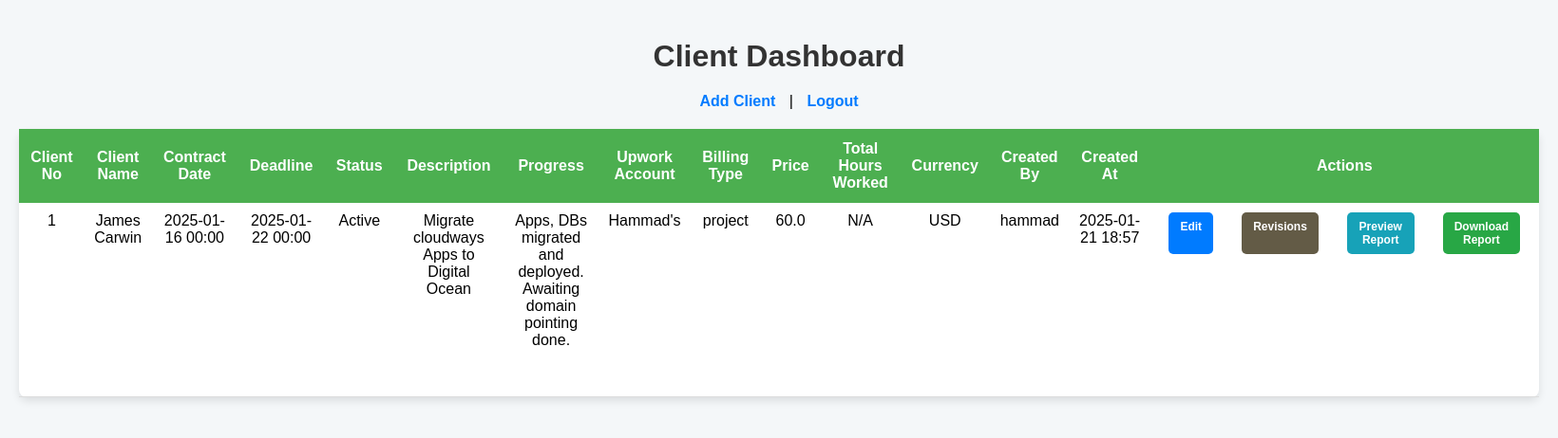
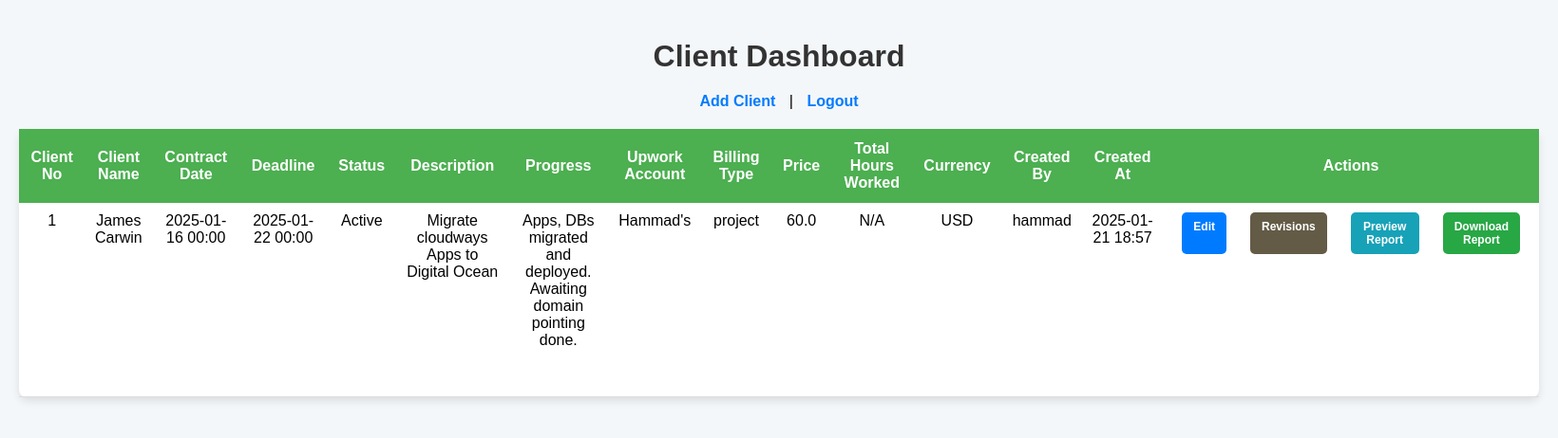
Before and after one commit to i2zoneadmin/cms, a Flask app: page / in a window 1640 px wide. Shown: the top 462 px of the page at 95% size. Run offline with Flask 3, Linux system fonts and the light colour scheme; a user stored in the database is signed in; data comes from the database, SQL or seed files in the repository.

Commit message:
added logics

```diff
--- a/static/css/dashboard.css
+++ b/static/css/dashboard.css
@@ -105,7 +105,7 @@ tr:hover {
 /* Actions Column - Buttons */
 td .action-buttons {
     display: flex;
-    gap: 10px;
+    gap: 5px; /* Reduced the space between buttons */
     justify-content: center;
 }
 
@@ -151,6 +151,7 @@ td .action-buttons {
     background-color: #218838;
 }
 
+
 /* Responsive Table - Scrollable on Small Screens */
 @media screen and (max-width: 1024px) {
     table {
```
